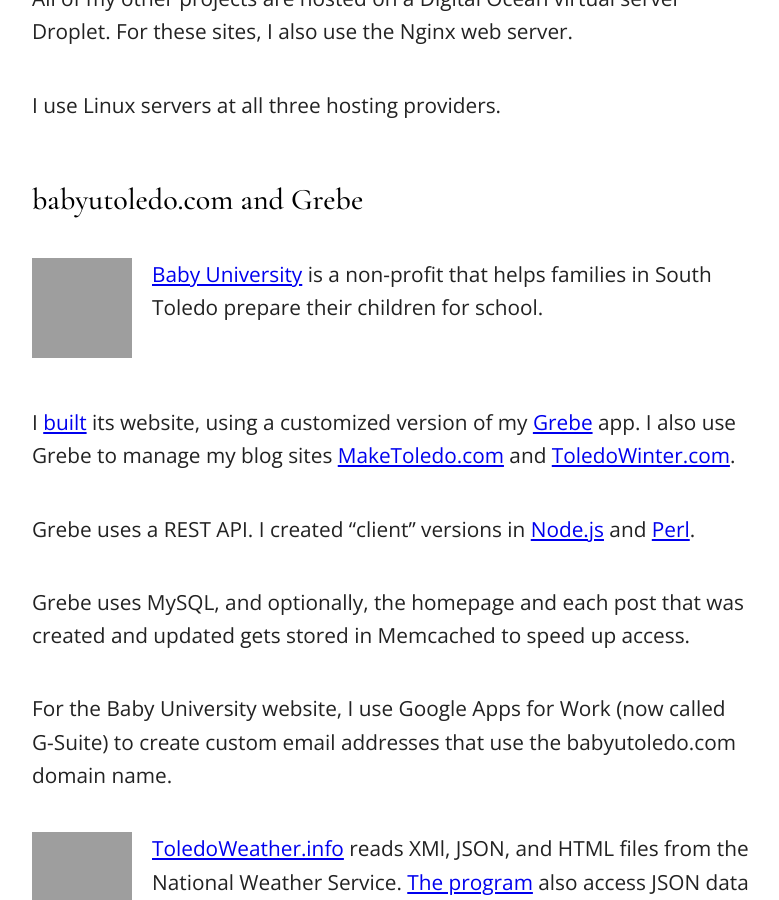
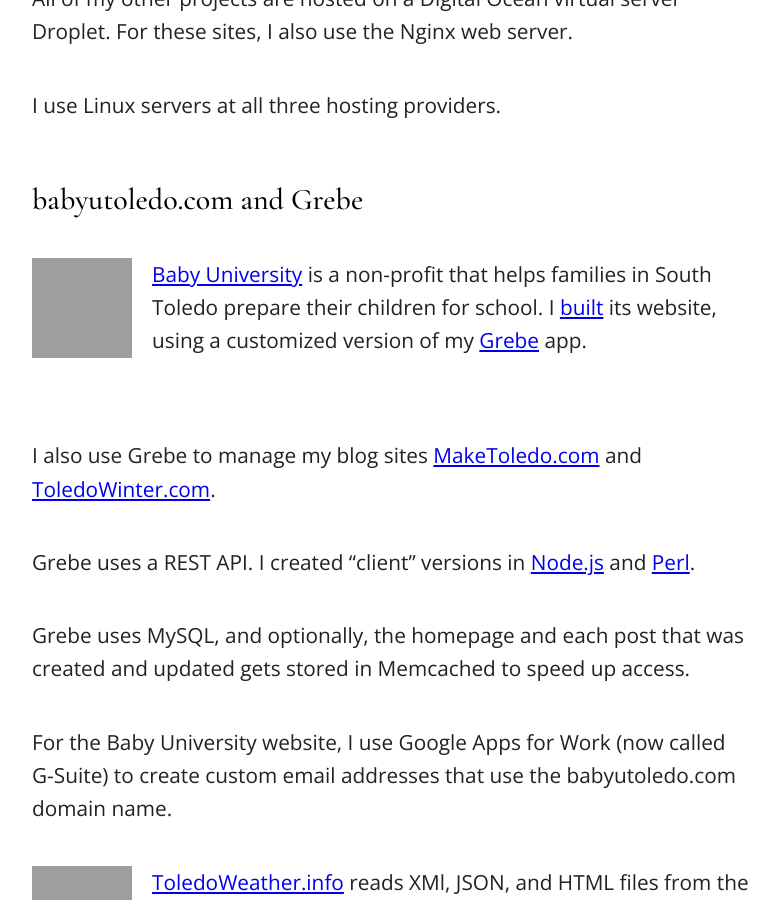
Before and after one commit to jrsawvel/jrsawvel.github.io, a Jekyll site: the page built from _posts/2016-09-20-projects.md, in a window 1280 px wide and 900 px high, scrolled down 831 px, cut to the strip 0-900 px from the top of the window. Shown: the whole strip, without its empty margins (248-1027 px from the left). Built offline with Jekyll 4.4.1, drawn with Linux system fonts in a browser that asks for light colours; grey boxes are pictures that could not be loaded.

Commit message:
Update 2016-09-20-projects.md

```diff
--- a/_posts/2016-09-20-projects.md
+++ b/_posts/2016-09-20-projects.md
@@ -22,9 +22,9 @@
 ### babyutoledo.com and Grebe
 
 
-<p markdown="1" style="clear:both;padding-bottom:2em;"><img class="largescreens" style="float:left;padding-right:20px;width:100px;height:100px"  src="https://c2.staticflickr.com/8/7441/27652053586_1511cbbaef_q.jpg" /> [Baby University](http://babyutoledo.com) is a non-profit that helps families in South Toledo prepare their children for school.</p>
+<p markdown="1" style="clear:both;padding-bottom:2em;"><img class="largescreens" style="float:left;padding-right:20px;width:100px;height:100px"  src="https://c2.staticflickr.com/8/7441/27652053586_1511cbbaef_q.jpg" /> [Baby University](http://babyutoledo.com) is a non-profit that helps families in South Toledo prepare their children for school. I [built](https://github.com/jrsawvel/Grebe-BabyU) its website, using a customized version of my [Grebe](https://github.com/jrsawvel/Grebe) app.</p>
 
-I [built](https://github.com/jrsawvel/Grebe-BabyU) its website, using a customized version of my [Grebe](https://github.com/jrsawvel/Grebe) app. I also use Grebe to manage my blog sites [MakeToledo.com](http://maketoledo.com) and [ToledoWinter.com](http://toledowinter.com).
+I also use Grebe to manage my blog sites [MakeToledo.com](http://maketoledo.com) and [ToledoWinter.com](http://toledowinter.com).
 
 Grebe uses a REST API. I created "client" versions in [Node.js](http://nodejs.soupmode.com) and [Perl](http://grebe.soupmode.com).
 
```
